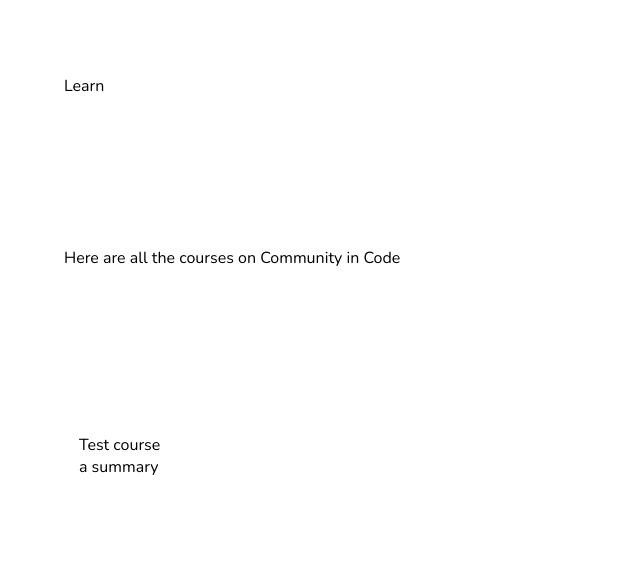
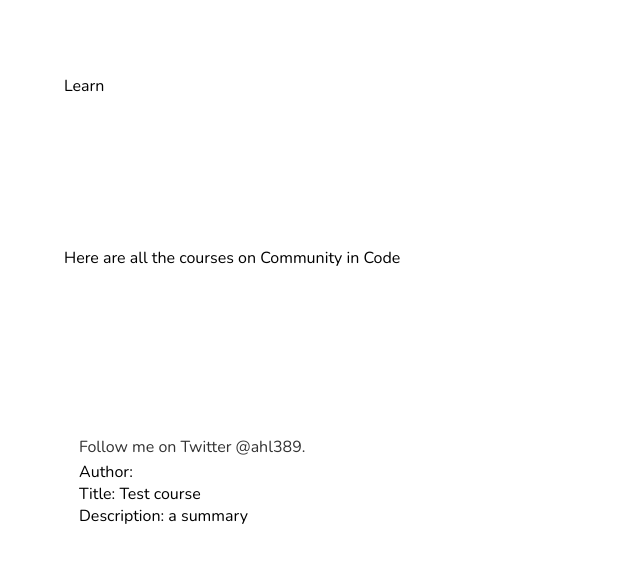
Before and after one commit to ahl389/mural, a Jekyll site: the page built from learn.md, in a window 1280 px wide. Shown: the top 563 px of the page, without its empty margins (0-640 px from the left). Built offline with Jekyll 4.4.1, drawn with Linux system fonts in a browser that asks for light colours; nearby versions of some CDN libraries.

Commit message:
trying stuff

```diff
--- a/_layouts/learn.html
+++ b/_layouts/learn.html
@@ -33,8 +33,11 @@
             {% for course in site.courses %}
             {% unless course.hide %}
             <div class="module w33 ps">
-                {{ course.title }}<br>
-                {{ course.description}}
+                {{ site.authors }}
+                {% assign author = site.authors | where: "name", course.author %}
+                Author: {{ author.twitter }}<br>
+                Title: {{ course.title }}<br>
+                Description: {{ course.description}}
             </div>
             {% endunless %}
             {% endfor %}
```
Also changed, not shown: 1 other file.
